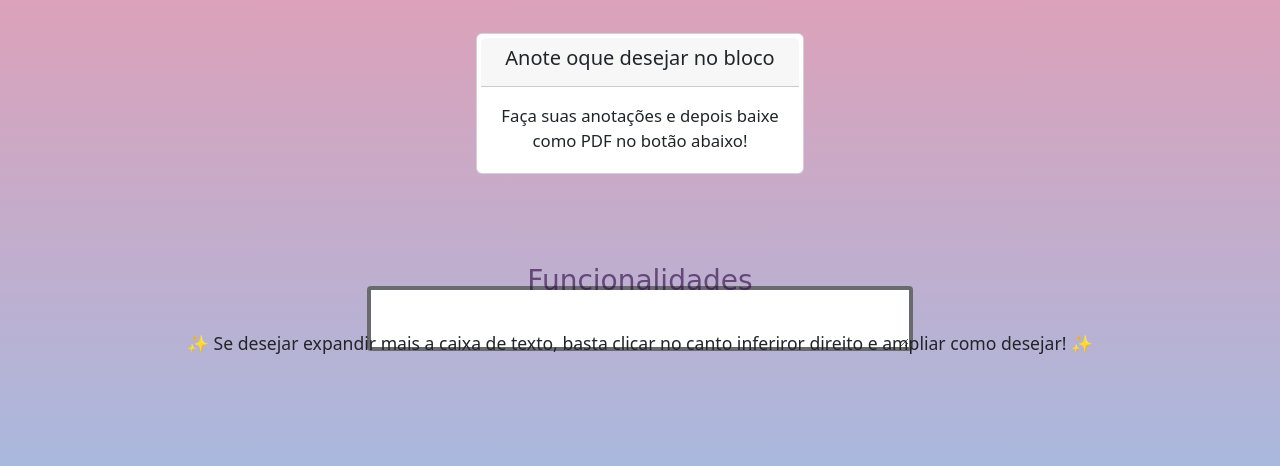
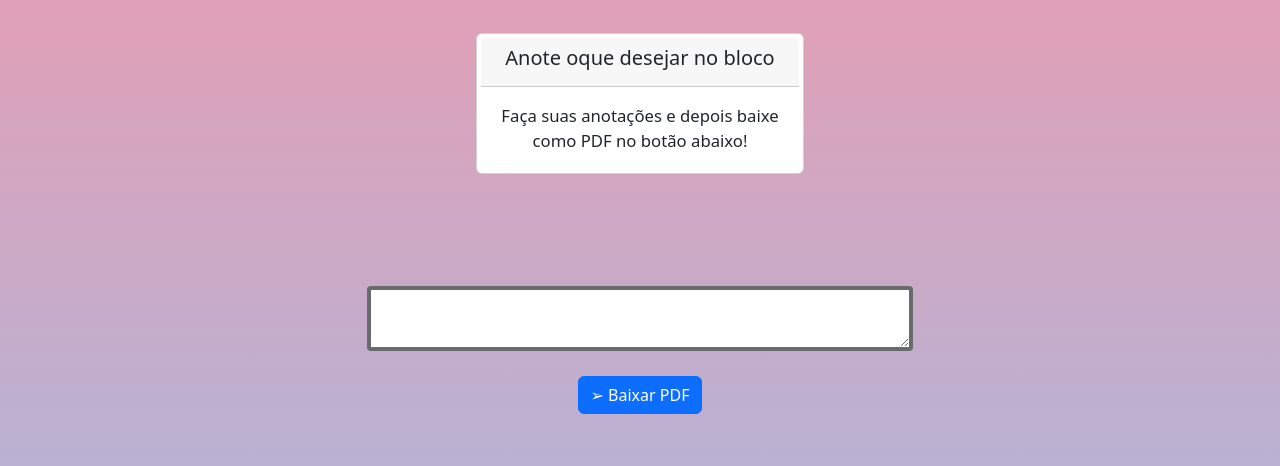
Before and after one commit to isabellabispo/note, a plain HTML site: page index.html in a window 1280 px wide. Shown: the part 181-647 px from the top of the page. Drawn offline with nearby package versions, Linux system fonts and the light colour scheme.

Commit message:
Update style.css

```diff
--- a/css/style.css
+++ b/css/style.css
@@ -36,11 +36,11 @@ body{
 }
 
 .btn{
-    margin-top: -60vh;
+      margin-top: 3vh;
 }
 
 h3{
-    margin-top: -20vh !important;
+    margin-top: 7vh !important;
     font-family: cursive;
     color: rgba(46, 8, 66, 0.614);
 }
```
